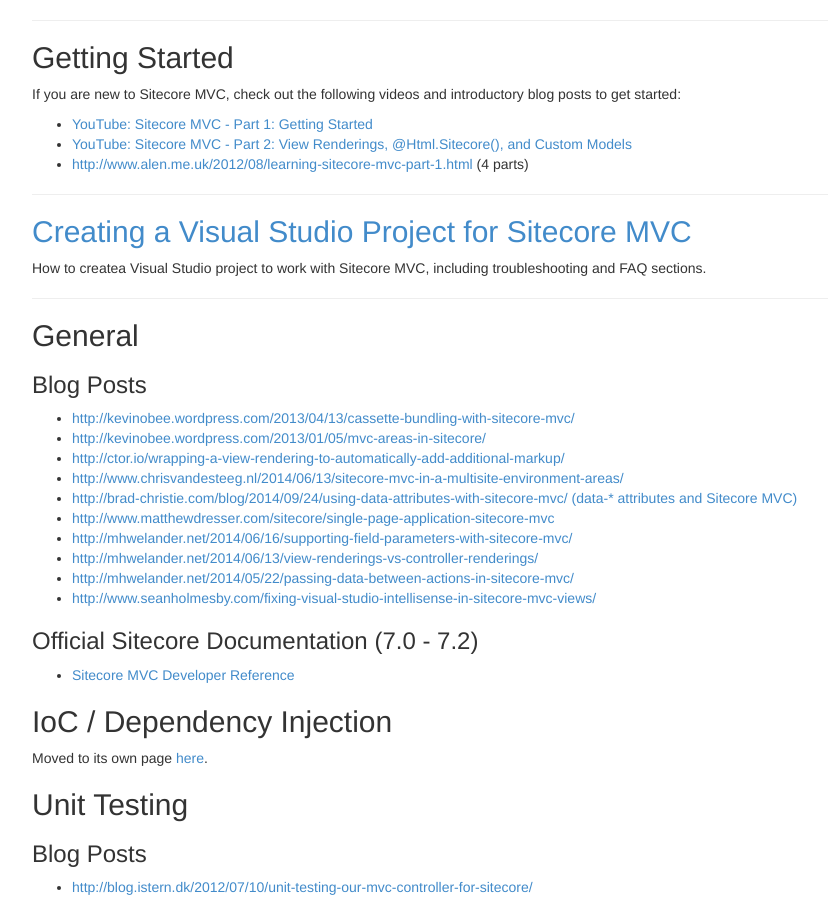
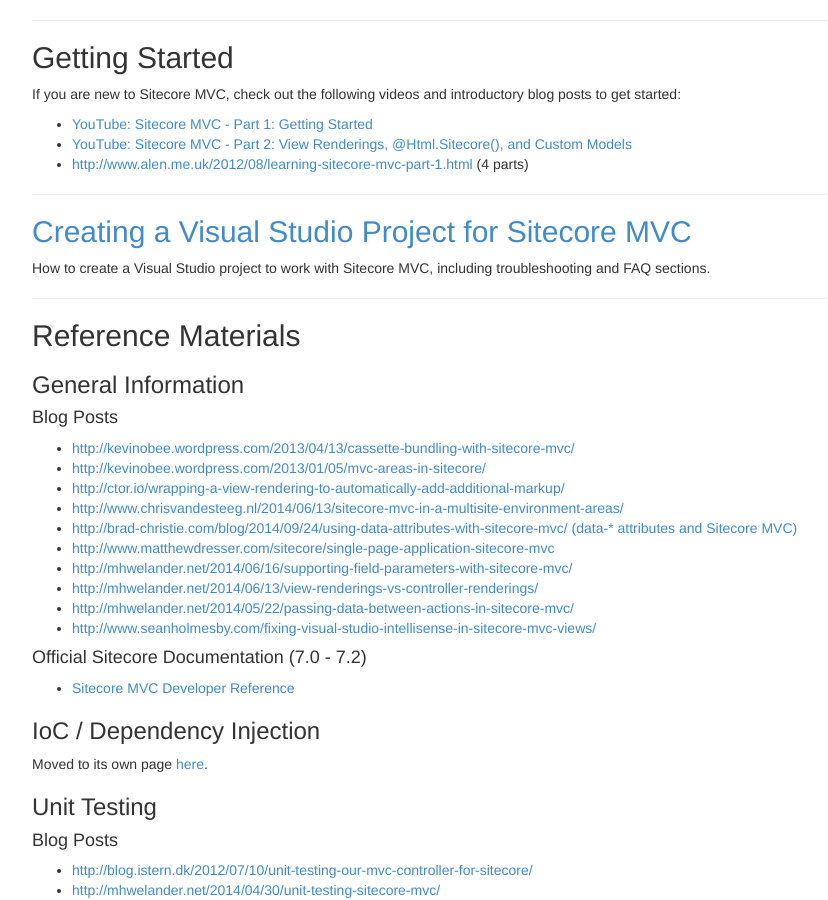
Before and after one commit to Sitecore-Community/docs, a Jekyll site: the page built from documentation/Sitecore MVC/index.md, in a window 1280 px wide and 900 px high, scrolled down 366 px. Shown: the whole window, without its empty margins (38-866 px from the left). Built offline with Jekyll 4.4.1, drawn with Linux system fonts in a browser that asks for light colours; nearby versions of some CDN libraries.

Commit message:
Update index.md
Heading level changes.

```diff
--- a/documentation/Sitecore MVC/index.md
+++ b/documentation/Sitecore MVC/index.md
@@ -18,13 +18,15 @@
 ----------------------
 
 ## [Creating a Visual Studio Project for Sitecore MVC](/docs/documentation/Sitecore MVC/Creating a Visual Studio Project for Sitecore MVC/index.html)
-How to createa  Visual Studio project to work with Sitecore MVC, including troubleshooting and FAQ sections.
+How to create a  Visual Studio project to work with Sitecore MVC, including troubleshooting and FAQ sections.
 
 ----------------------
 
-## General
+## Reference Materials
 
-### Blog Posts
+### General Information
+
+#### Blog Posts
 
 * [http://kevinobee.wordpress.com/2013/04/13/cassette-bundling-with-sitecore-mvc/](http://kevinobee.wordpress.com/2013/04/13/cassette-bundling-with-sitecore-mvc/)
 * [http://kevinobee.wordpress.com/2013/01/05/mvc-areas-in-sitecore/](http://kevinobee.wordpress.com/2013/01/05/mvc-areas-in-sitecore/)
@@ -37,16 +39,16 @@
 * [http://mhwelander.net/2014/05/22/passing-data-between-actions-in-sitecore-mvc/](http://mhwelander.net/2014/05/22/passing-data-between-actions-in-sitecore-mvc/)
 * [http://www.seanholmesby.com/fixing-visual-studio-intellisense-in-sitecore-mvc-views/](http://www.seanholmesby.com/fixing-visual-studio-intellisense-in-sitecore-mvc-views/)
 
-### Official Sitecore Documentation (7.0 - 7.2)
+#### Official Sitecore Documentation (7.0 - 7.2)
 * [Sitecore MVC Developer Reference](http://sdn.sitecore.net/Reference/Sitecore%207/MVC%20Reference.aspx)
 
-## IoC / Dependency Injection
+### IoC / Dependency Injection
 
 Moved to its own page [here](/docs/documentation/IoC/index.html).
 
-## <a name="unit-testing"></a>Unit Testing
+### <a name="unit-testing"></a>Unit Testing
 
-### Blog Posts
+#### Blog Posts
 
 * [http://blog.istern.dk/2012/07/10/unit-testing-our-mvc-controller-for-sitecore/](http://blog.istern.dk/2012/07/10/unit-testing-our-mvc-controller-for-sitecore/)
 * [http://mhwelander.net/2014/04/30/unit-testing-sitecore-mvc/](http://mhwelander.net/2014/04/30/unit-testing-sitecore-mvc/)
@@ -63,12 +65,12 @@
 * [http://blogs.perficient.com/microsoft/2014/05/testing-sitecore-with-test-driven-code/](http://blogs.perficient.com/microsoft/2014/05/testing-sitecore-with-test-driven-code/)
 * [http://blog.istern.dk/2012/02/07/unit-testing-with-sitecore-item/](http://blog.istern.dk/2012/02/07/unit-testing-with-sitecore-item/)
 
-### Video
+#### Video
 
 * [Sitecore Unit Testing Setup](https://www.youtube.com/watch?v=mZKSl3pemEs)
 * [Alistair Deneys on Unit Testing Sitecore](https://www.youtube.com/watch?v=oQ2CPvN9FAU )
 
-## Form Posts and Routing
+### Form Posts and Routing
 
 ### Blog Posts
 
@@ -78,13 +80,10 @@
 * [http://jockstothecore.com/to-the-controller-and-back-part-1-routing/](http://jockstothecore.com/to-the-controller-and-back-part-1-routing/)
 * [http://jockstothecore.com/to-the-controller-and-back-part-2-validation/](http://jockstothecore.com/to-the-controller-and-back-part-2-validation/)
 
-
-----------------------
-
-# Other Videos
+### Other Videos
 * [YouTube: User Group Conference presentation with link to SlideShare for the slides (Ruud van Falier)](https://www.youtube.com/watch?v=vQVBaU5D4yo)
 
-# Other Resources
+### Other Resources
 * [GitHub Project: Sample Sitecore MVC (sample project used by introductory videos)](https://github.com/Sitecore-Community/sample-sitecore-mvc)
 * [GitHub Project: Sitecore MVC Contrib](https://github.com/Sitecore-Community/Sitecore-Mvc-Contrib)
 * [https://github.com/herskinduk/AutoWrapping](https://github.com/herskinduk/AutoWrapping)
```
